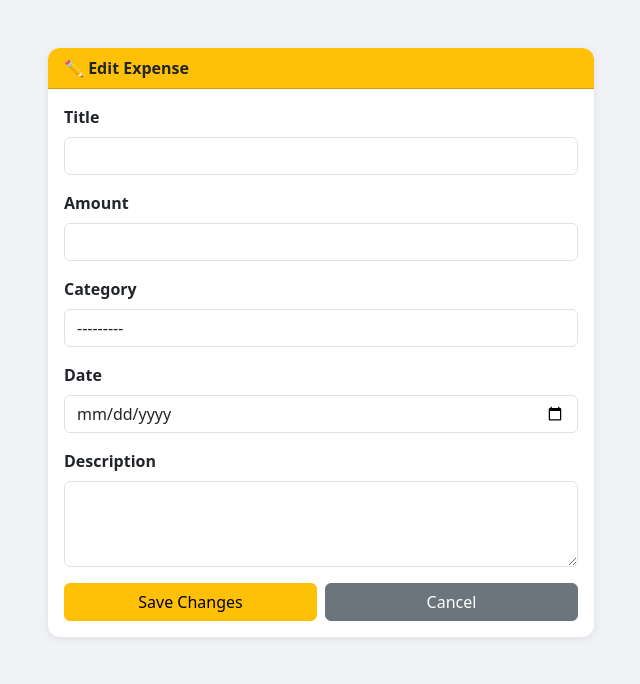
After one commit to isalmanasghar/expense-tracker, a Django app: template expenses/templates/expenses/edit_expense.html in a window 1280 px wide. The commit adds this page. Shown: the top 684 px of the page, without its empty margins (319-959 px from the left). Run offline with Django 5.2, Linux system fonts and the light colour scheme; the template is opened without the code that fills it: values that come from a table or form of the project are taken from there, others are empty.

Commit message:
Add edit expense feature

```diff
--- /dev/null
+++ b/expenses/templates/expenses/edit_expense.html
@@ -0,0 +1,52 @@
+<!DOCTYPE html>
+<html lang="en">
+<head>
+    <meta charset="UTF-8">
+    <meta name="viewport" content="width=device-width, initial-scale=1.0">
+    <title>Edit Expense</title>
+    <link href="https://cdn.jsdelivr.net/npm/bootstrap@5.3.0/dist/css/bootstrap.min.css" rel="stylesheet">
+    <style>
+        body { background: #f0f2f5; }
+        .card { border: none; border-radius: 12px; box-shadow: 0 2px 8px rgba(0,0,0,0.08); }
+        .card-header { border-radius: 12px 12px 0 0 !important; font-weight: 600; }
+    </style>
+</head>
+<body>
+<div class="container py-5">
+    <div class="row justify-content-center">
+        <div class="col-md-6">
+            <div class="card">
+                <div class="card-header bg-warning text-dark">
+                    ✏️ Edit Expense
+                </div>
+                <div class="card-body">
+                    <form method="POST">
+                        {% csrf_token %}
+                        {% for field in form %}
+                        <div class="mb-3">
+                            <label class="form-label fw-semibold">{{ field.label }}</label>
+                            {{ field }}
+                            {% if field.errors %}
+                                <div class="text-danger small">{{ field.errors }}</div>
+                            {% endif %}
+                        </div>
+                        {% endfor %}
+                        <div class="d-flex gap-2">
+                            <button type="submit" class="btn btn-warning w-100">Save Changes</button>
+                            <a href="/" class="btn btn-secondary w-100">Cancel</a>
+                        </div>
+                    </form>
+                </div>
+            </div>
+        </div>
+    </div>
+</div>
+
+<script>
+    document.querySelectorAll('input, select, textarea').forEach(function(el) {
+        el.classList.add('form-control');
+    });
+</script>
+
+</body>
+</html>
--- a/expenses/templates/expenses/expense_list.html
+++ b/expenses/templates/expenses/expense_list.html
@@ -127,6 +127,7 @@
                                 <td>{{ expense.date }}</td>
                                 <td class="text-muted small">{{ expense.description }}</td>
                                 <td>
+                                    <a href="{% url 'edit_expense' expense.id %}" class="btn btn-warning btn-sm">Edit</a>
                                     <button class="btn btn-danger btn-sm delete-btn" data-url="{% url 'delete_expense' expense.id %}">Delete</button>
                                 </td>
                             </tr>
--- a/expenses/urls.py
+++ b/expenses/urls.py
@@ -4,4 +4,5 @@ from . import views
 urlpatterns = [
     path('', views.expense_list, name='expense_list'),
     path('delete/<int:id>/', views.delete_expense, name='delete_expense'),
+    path('edit/<int:id>/', views.edit_expense, name='edit_expense'),
 ]
```
Also changed, not shown: expenses/views.py (+16 -0 lines).
